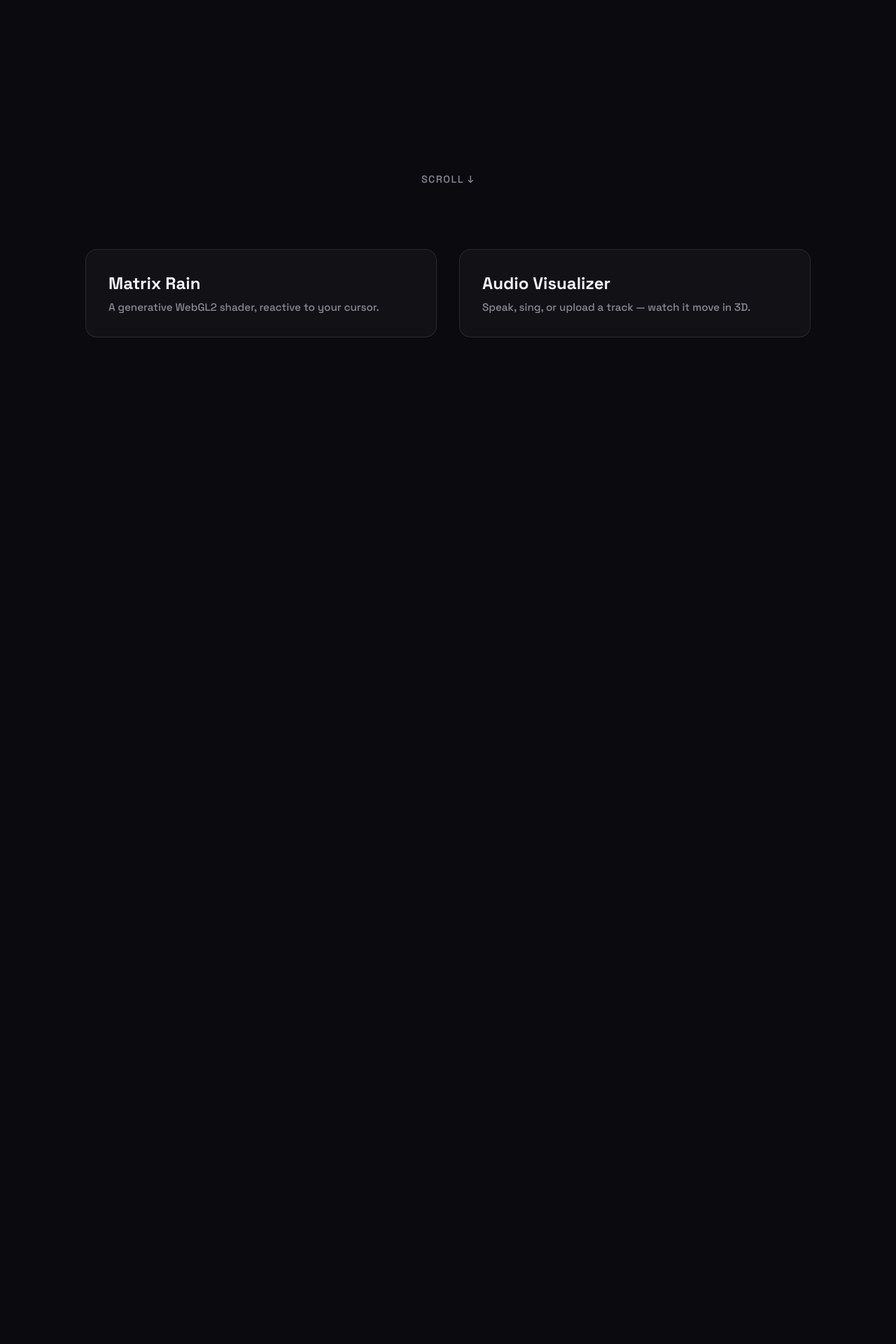
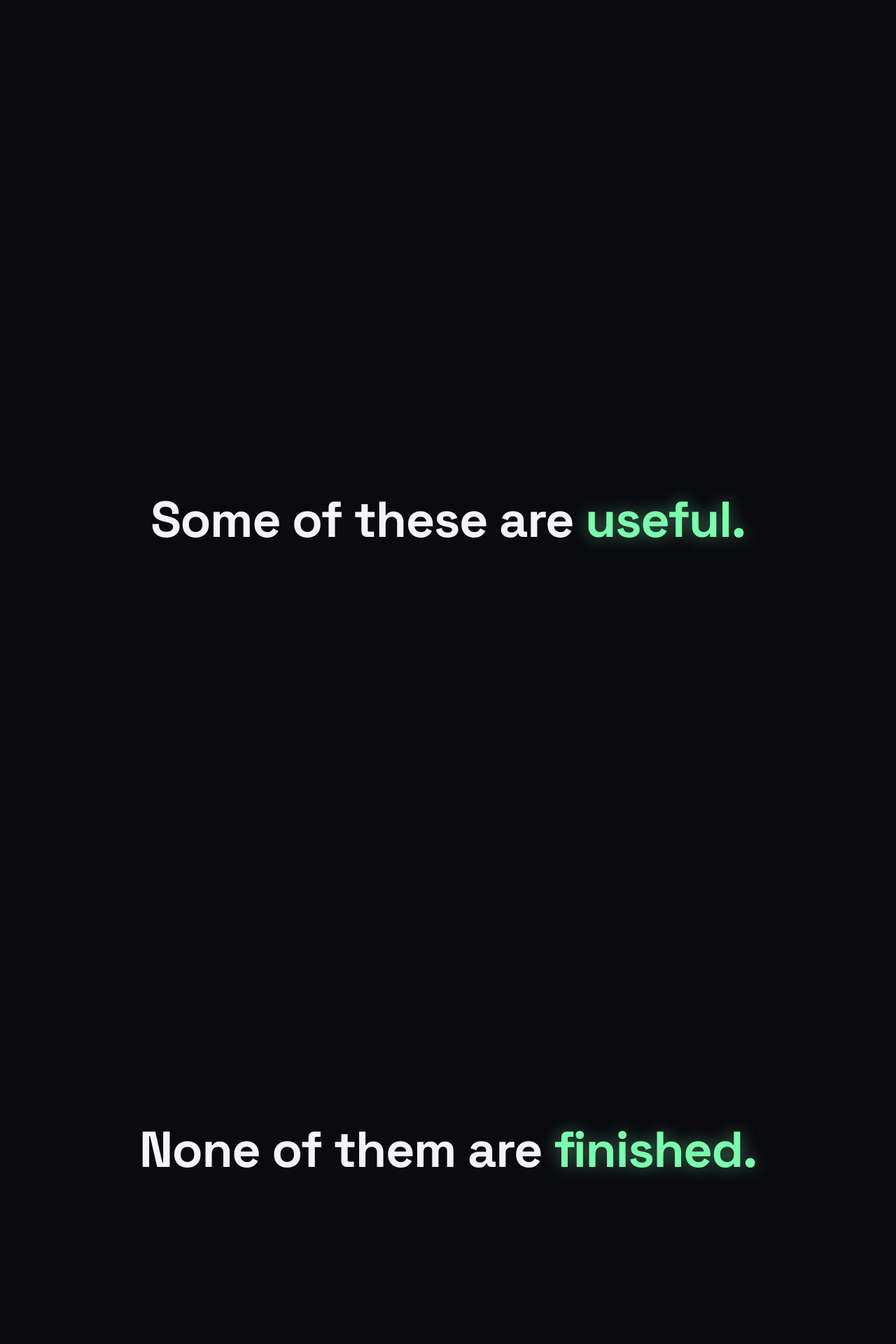
Before and after one commit to sidthekidder/sidthekidder.github.io, a Jekyll site: the page new/index.html, which Jekyll copies as it is, in a window 1280 px wide. Shown: the part 608-2528 px from the top of the page at 70% size. Built offline with Jekyll 4.4.1, drawn with Linux system fonts in a browser that asks for light colours; a script that is not in the unit is left out; before the commit the page ends 1218 px from its top, so only the background shows below that; some of the changed text lies outside the part shown.

Commit message:
feat: turn single hero into a longer pinned-chapter scroll sequence
Replaces the one-screen hero with four pinned chapters (title, then
three short manifesto lines) before releasing into the tile grid.
Each manifesto line's words are wrapped in .word spans and stagger in
via GSAP ScrollTrigger as their chapter is scrolled into view; each
chapter pins in place for one viewport-height of scroll (except the
last) for a held beat, lengthening the scroll.

Degrades safely: if the GSAP CDN import fails, chapters.js falls back
to revealing all words immediately rather than leaving them invisible
forever (same lesson as the earlier tiles.js no-JS fallback).

Co-Authored-By: Claude Sonnet 5 <noreply@anthropic.com>

```diff
--- a/new/index.html
+++ b/new/index.html
@@ -9,9 +9,27 @@
 <script>document.documentElement.classList.add('js');</script>
 </head>
 <body>
-  <section class="hero">
-    <h1 class="hero-title">EXPERIMENTS</h1>
-    <p class="hero-subtitle">A playground of small, weird, technical things.</p>
+  <section class="chapter" data-chapter>
+    <h1 class="chapter-title">EXPERIMENTS</h1>
+    <p class="chapter-subtitle">A playground of small, weird, technical things.</p>
+  </section>
+
+  <section class="chapter" data-chapter>
+    <p class="chapter-line">
+      <span class="word">Some</span> <span class="word">of</span> <span class="word">these</span> <span class="word">are</span> <span class="word accent-word">useful.</span>
+    </p>
+  </section>
+
+  <section class="chapter" data-chapter>
+    <p class="chapter-line">
+      <span class="word">None</span> <span class="word">of</span> <span class="word">them</span> <span class="word">are</span> <span class="word accent-word">finished.</span>
+    </p>
+  </section>
+
+  <section class="chapter" data-chapter>
+    <p class="chapter-line">
+      <span class="word">All</span> <span class="word">of</span> <span class="word">them</span> <span class="word">were</span> <span class="word accent-word">fun</span> <span class="word">to</span> <span class="word">build.</span>
+    </p>
     <div class="scroll-cue">scroll ↓</div>
   </section>
 
@@ -26,7 +44,7 @@
     </a>
   </section>
 
-  <script type="module" src="js/hero.js"></script>
+  <script type="module" src="js/chapters.js"></script>
   <script type="module" src="js/tiles.js"></script>
 </body>
 </html>
--- /dev/null
+++ b/new/js/chapters.js
@@ -0,0 +1,46 @@
+const words = document.querySelectorAll('.word');
+
+function showWordsImmediately() {
+  words.forEach((word) => word.classList.add('is-visible'));
+}
+
+try {
+  const { gsap } = await import('https://esm.sh/gsap@3.12.5');
+  const { ScrollTrigger } = await import('https://esm.sh/gsap@3.12.5/ScrollTrigger');
+  gsap.registerPlugin(ScrollTrigger);
+
+  const chapters = document.querySelectorAll('[data-chapter]');
+  chapters.forEach((chapter, i) => {
+    const isLast = i === chapters.length - 1;
+
+    ScrollTrigger.create({
+      trigger: chapter,
+      start: 'top top',
+      end: 'bottom top',
+      pin: !isLast,
+      pinSpacing: !isLast,
+    });
+
+    const chapterWords = chapter.querySelectorAll('.word');
+    if (chapterWords.length) {
+      gsap.fromTo(
+        chapterWords,
+        { opacity: 0, y: 30 },
+        {
+          opacity: 1,
+          y: 0,
+          stagger: 0.06,
+          ease: 'power2.out',
+          scrollTrigger: {
+            trigger: chapter,
+            start: 'top 70%',
+            toggleActions: 'play none none reverse',
+          },
+        }
+      );
+    }
+  });
+} catch (err) {
+  console.warn('Kinetic scroll enhancement unavailable, showing static content:', err);
+  showWordsImmediately();
+}
--- a/new/js/hero.js
+++ /dev/null
@@ -1,19 +0,0 @@
-import { gsap } from 'https://esm.sh/gsap@3.12.5';
-import { ScrollTrigger } from 'https://esm.sh/gsap@3.12.5/ScrollTrigger';
-
-gsap.registerPlugin(ScrollTrigger);
-
-const hero = document.querySelector('.hero');
-
-if (hero) {
-  gsap.to(hero, {
-    opacity: 0.2,
-    scale: 0.9,
-    scrollTrigger: {
-      trigger: hero,
-      start: 'top top',
-      end: 'bottom top',
-      scrub: true,
-    },
-  });
-}
--- a/new/style.css
+++ b/new/style.css
@@ -17,7 +17,7 @@ body {
   overflow-x: hidden;
 }
 
-.hero {
+.chapter {
   position: relative;
   height: 100vh;
   display: flex;
@@ -28,7 +28,7 @@ body {
   padding: 2rem;
 }
 
-.hero-title {
+.chapter-title {
   font-size: clamp(3rem, 12vw, 8rem);
   font-weight: 700;
   letter-spacing: -0.03em;
@@ -38,25 +38,53 @@ body {
   color: transparent;
 }
 
-.hero-subtitle {
+.chapter-subtitle {
   margin-top: 1rem;
   font-size: clamp(1rem, 2vw, 1.5rem);
   color: var(--muted);
 }
 
-.js .hero-title,
-.js .hero-subtitle {
+.js .chapter-title,
+.js .chapter-subtitle {
   opacity: 0;
-  animation: hero-in 1s ease-out forwards;
+  animation: chapter-in 1s ease-out forwards;
 }
 
-.js .hero-subtitle {
+.js .chapter-subtitle {
   animation-delay: 0.4s;
 }
 
-@keyframes hero-in {
+@keyframes chapter-in {
   from { opacity: 0; transform: translateY(40px); }
   to { opacity: 1; transform: translateY(0); }
+}
+
+.chapter-line {
+  max-width: 900px;
+  font-size: clamp(2rem, 7vw, 4.5rem);
+  font-weight: 700;
+  line-height: 1.2;
+  letter-spacing: -0.02em;
+}
+
+.word {
+  display: inline-block;
+}
+
+.js .word {
+  opacity: 0;
+  transform: translateY(20px);
+  transition: opacity 0.4s ease, transform 0.4s ease;
+}
+
+.word.is-visible {
+  opacity: 1;
+  transform: translateY(0);
+}
+
+.accent-word {
+  color: var(--accent);
+  text-shadow: 0 0 24px rgba(124, 252, 174, 0.45);
 }
 
 .scroll-cue {
```
